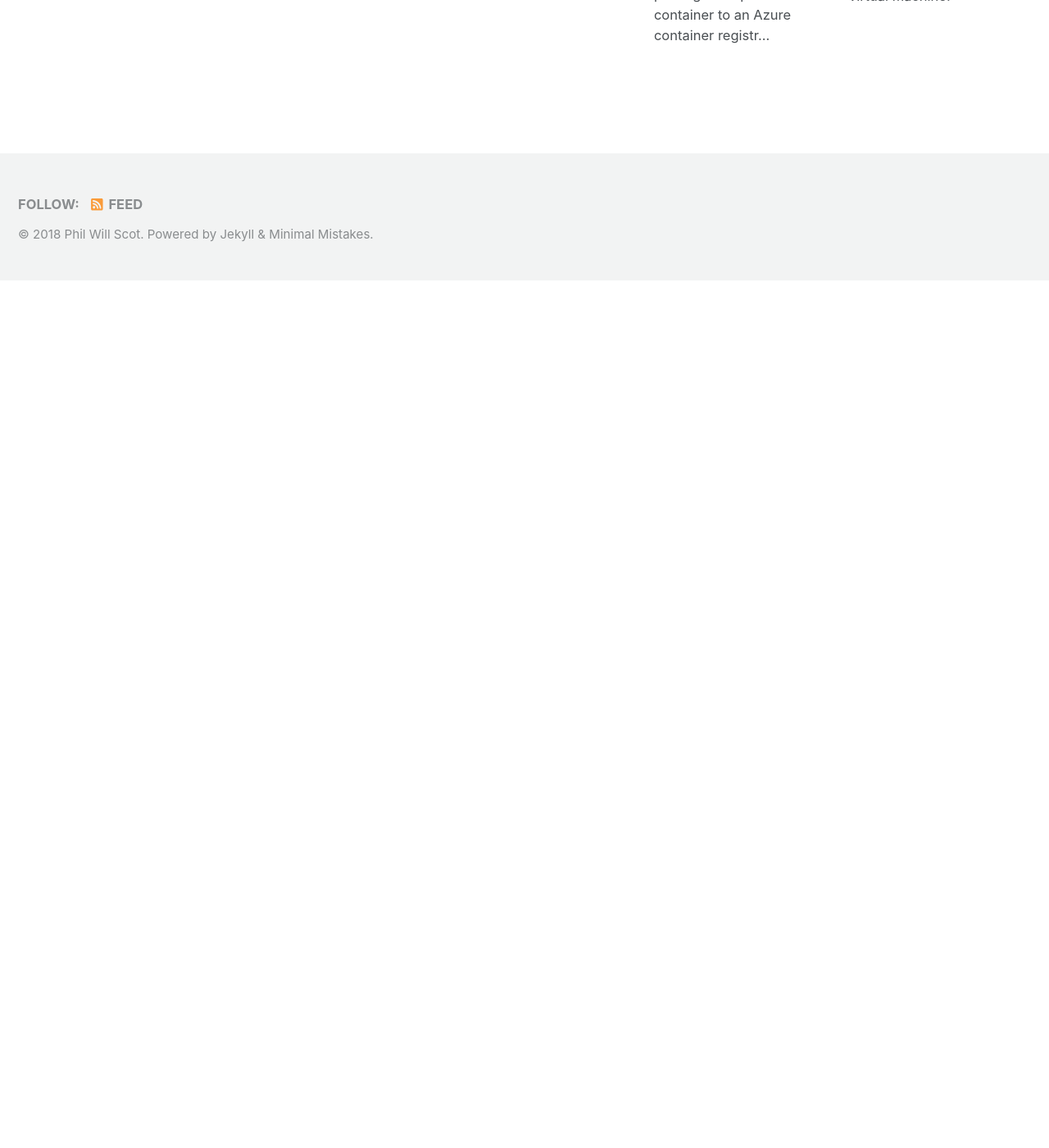
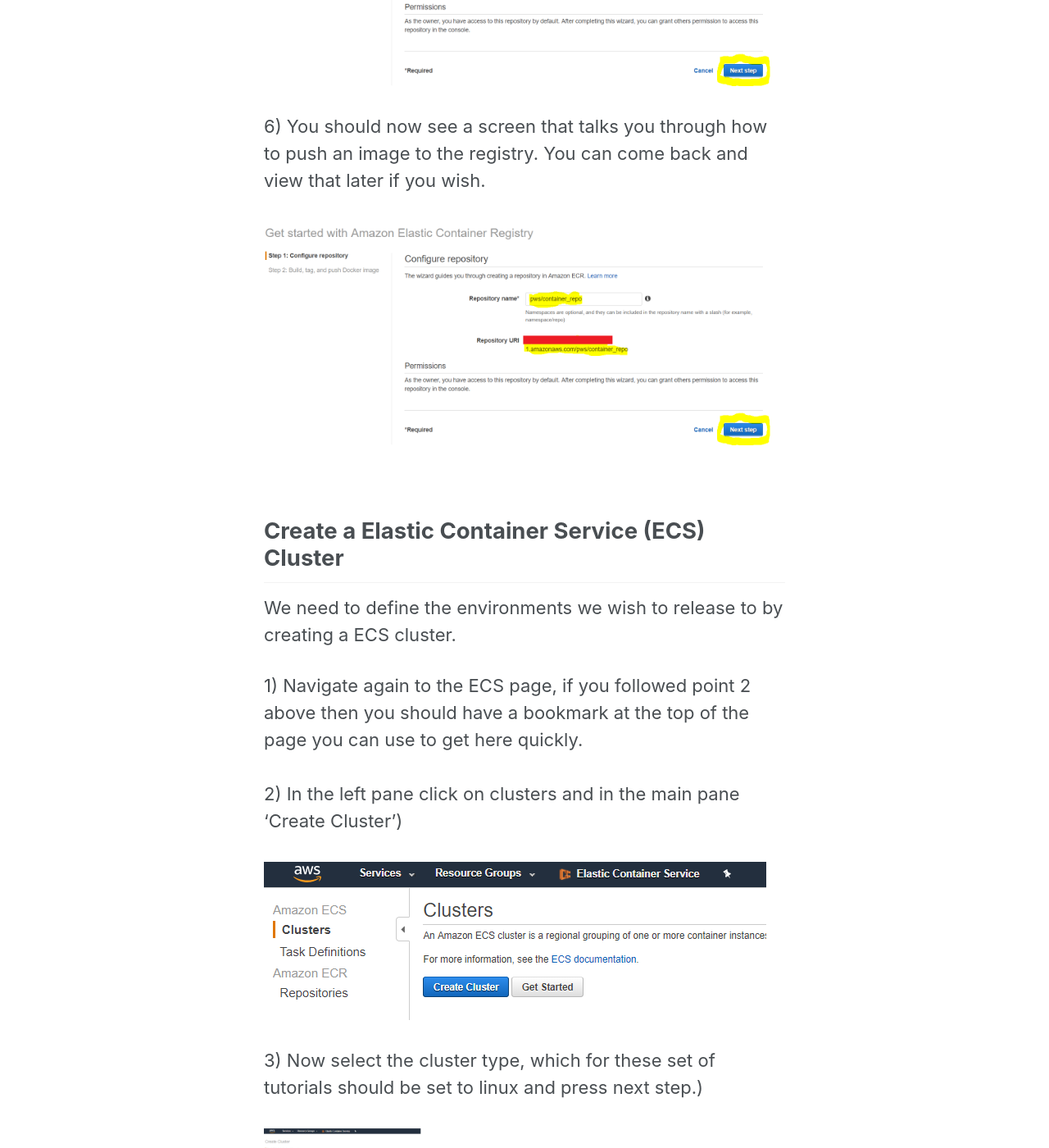
Before and after one commit to BenchProjects/PWS-Blog, a Jekyll site: the page built from _posts/2018-24-05-ReleaseToAWS.md, in a window 1280 px wide and 1400 px high, scrolled down 1954 px. Shown: the whole window at 82% size. Built offline with Jekyll 4.4.1, drawn with Linux system fonts in a browser that asks for light colours; nearby versions of some CDN libraries; before the commit the page ends 2296 px from its top, so only the background shows below that; some of the changed text lies outside the part shown.

Commit message:
Adding AWS Cluster creation steps

```diff
--- a/_posts/2018-24-05-ReleaseToAWS.md
+++ b/_posts/2018-24-05-ReleaseToAWS.md
@@ -5,7 +5,7 @@ date: 2018-05-24
 ---
 
 ## Overview
-This post shows you how to use VSTS to release a docker image to an AWS EC2 cluster.
+This post shows you how to use VSTS to release a docker image to an AWS EC2 cluster. It does not go in depth into all of the available options and is meant to teach you the simplest way to get up and running. It does not cover security or best practices.
 
 ## Prerequisites
 An AWS account<br/>
@@ -17,8 +17,25 @@ A hello world application
 
 1) Log into AWS<br/><br/>
 2) Click on the services dropdown and enter 'container' into the filter box. Then click on Elastic Container service.<br/><br/>
-![Step1]({{ site.baseurl }}/img/AWS_ECR/1_Select_ECS.PNG)<br/><br/>
+![Select elastic container service]({{ site.baseurl }}/img/AWS_ECR/1_Select_ECS.PNG)<br/><br/>
+3) Press the pin icon that lives alongside the top menu, this will allow you to easily access this area in future.<br/><br/>
+4) In the left hand pane select Repositories then select Get Started<br/><br/>
+![Select repositories]({{ site.baseurl }}/img/AWS_ECR/2_Select_Repositories.PNG)<br/><br/>
+5) Enter a sensible name for your repository and take a note of your repository url although you can get this later and press Next Step.<br/><br/>
+![Enter ECR name]({{ site.baseurl }}/img/AWS_ECR/3_ConfigureRepository.PNG)<br/><br/>
+6) You should now see a screen that talks you through how to push an image to the registry. You can come back and view that later if you wish.<br/><br/>
+![ECR Created]({{ site.baseurl }}/img/AWS_ECR/3_ConfigureRepository.PNG)<br/><br/>
 
+## Create a Elastic Container Service (ECS) Cluster
 
+We need to define the environments we wish to release to by creating a ECS cluster.
 
-3)
+1) Navigate again to the ECS page, if you followed point 2 above then you should have a bookmark at the top of the page you can use to get here quickly.<br/><br/>
+2) In the left pane click on clusters and in the main pane 'Create Cluster')<br/><br/>
+![Create ECS Cluster]({{ site.baseurl }}/img/AWS_ECR/Release/4-CreateCluster.PNG)<br/><br/>
+3) Now select the cluster type, which for these set of tutorials should be set to linux and press next step.)<br/><br/>
+![Select ECS Cluster Template]({{ site.baseurl }}/img/AWS_ECR/Release/5-SelectClusterTemplate.PNG)<br/><br/>
+4) Enter a name for your cluster. For this tutorial leave all other settings as default (it would be worth taking time to understand this once you have followed this basic example). Next press create.<br/><br/>
+![Configure ECS Cluster]({{ site.baseurl }}/img/AWS_ECR/Release/6_ConfigureCluster.PNG)<br/><br/>
+5) On the next page you will see your environment being set up. Eventually all tasks will complete and you will have a cluster set up ready for use. Make a note of the name you gave to the cluster.<br/><br/>
+![Completion ECS Cluster Screen]({{ site.baseurl }}/img/AWS_ECR/Release/6-Created.PNG)<br/><br/>
```
Also changed, not shown: img/AWS_ECR/3_ConfigureRepository.PNG, img/AWS_ECR/4_Completed.PNG, img/AWS_ECR/Release/6_ConfigureCluster.png.
